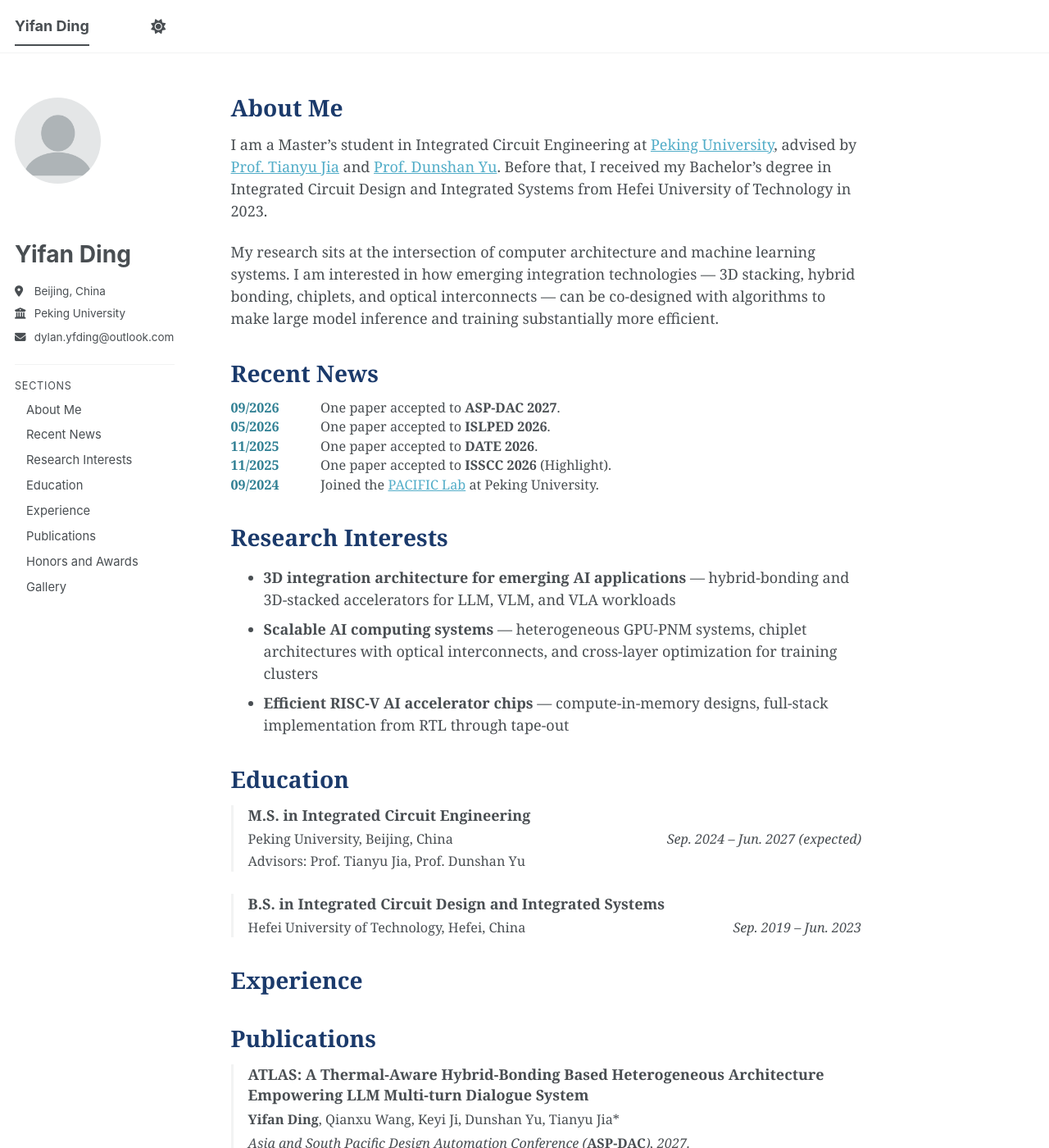
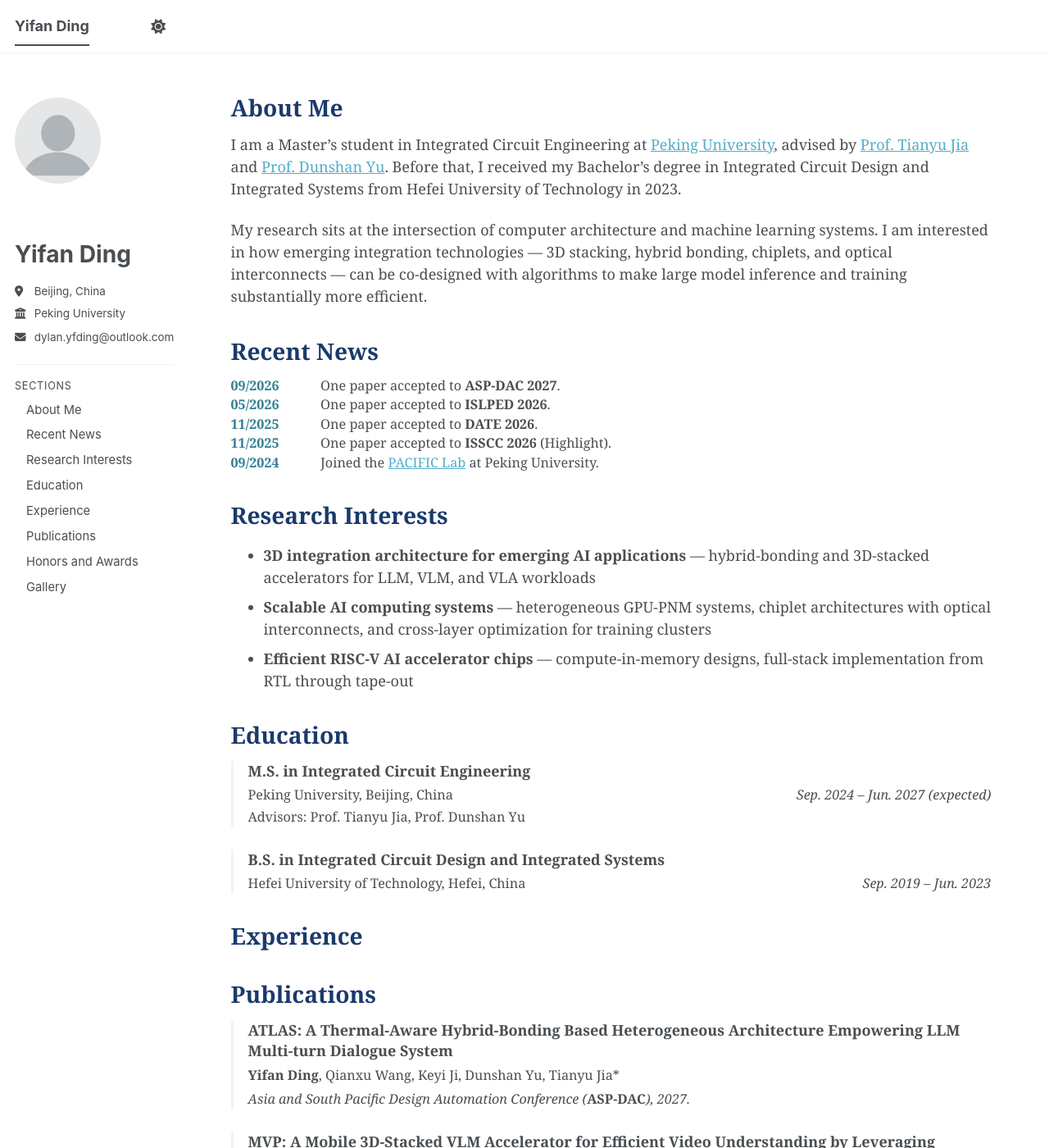
Before and after one commit to DylanDing54/DylanDing54.github.io, a Jekyll site: the page built from _pages/about.md, in a window 1280 px wide and 1400 px high. Shown: the whole window at 82% size. Built offline with Jekyll 4.4.1, drawn with Linux system fonts in a browser that asks for light colours; a style sheet for code colours, icons or effects is not loaded.

Commit message:
Widen the content column by reclaiming the right gutter
Co-Authored-By: Claude Opus 5 (1M context) <noreply@anthropic.com>

```diff
--- a/_sass/layout/_custom.scss
+++ b/_sass/layout/_custom.scss
@@ -407,3 +407,13 @@ img.author__avatar {
         background-color: var(--global-code-background-color);
     }
 }
+
+/* --- Content width --- */
+
+/* The theme reserves two of twelve columns as empty gutter on the right.
+   Reclaim most of it so long headings fit on one line. */
+@include breakpoint($large) {
+    .page {
+        padding-right: 4.2372881356%;
+    }
+}
```
